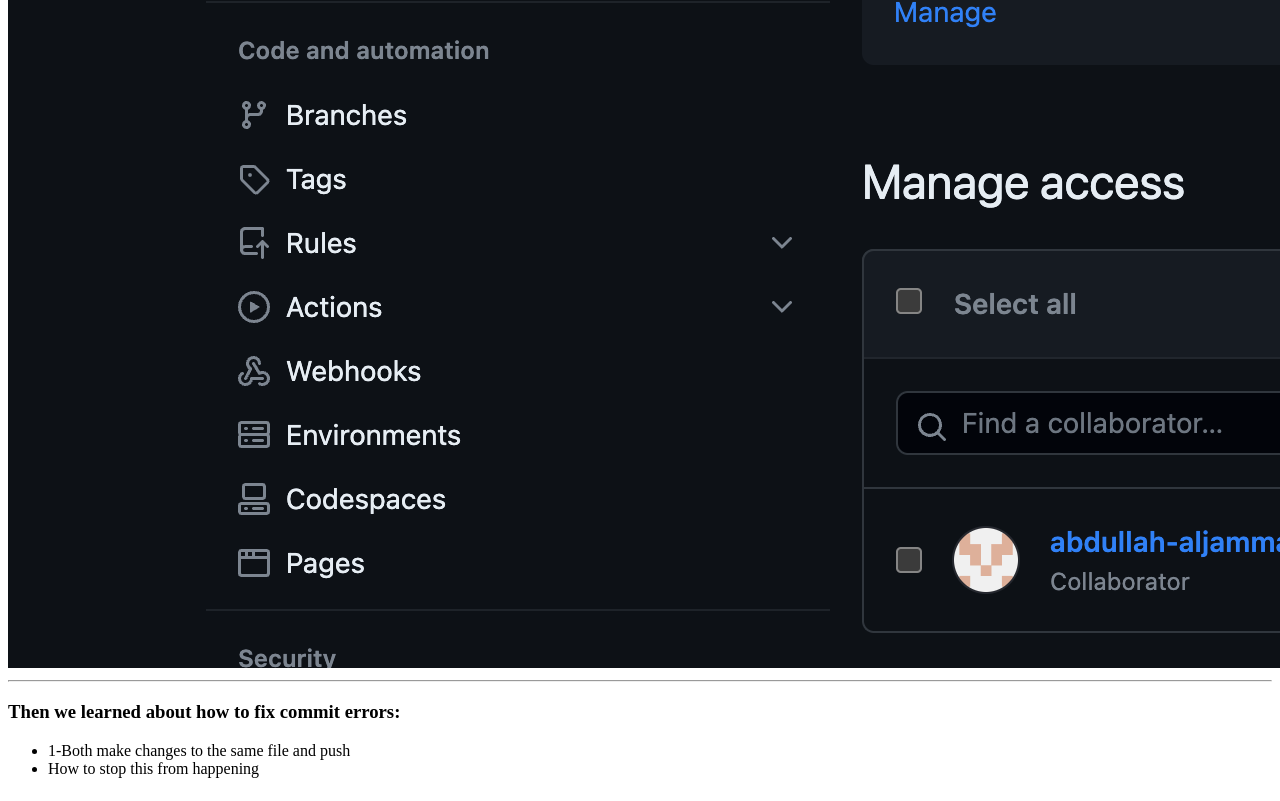
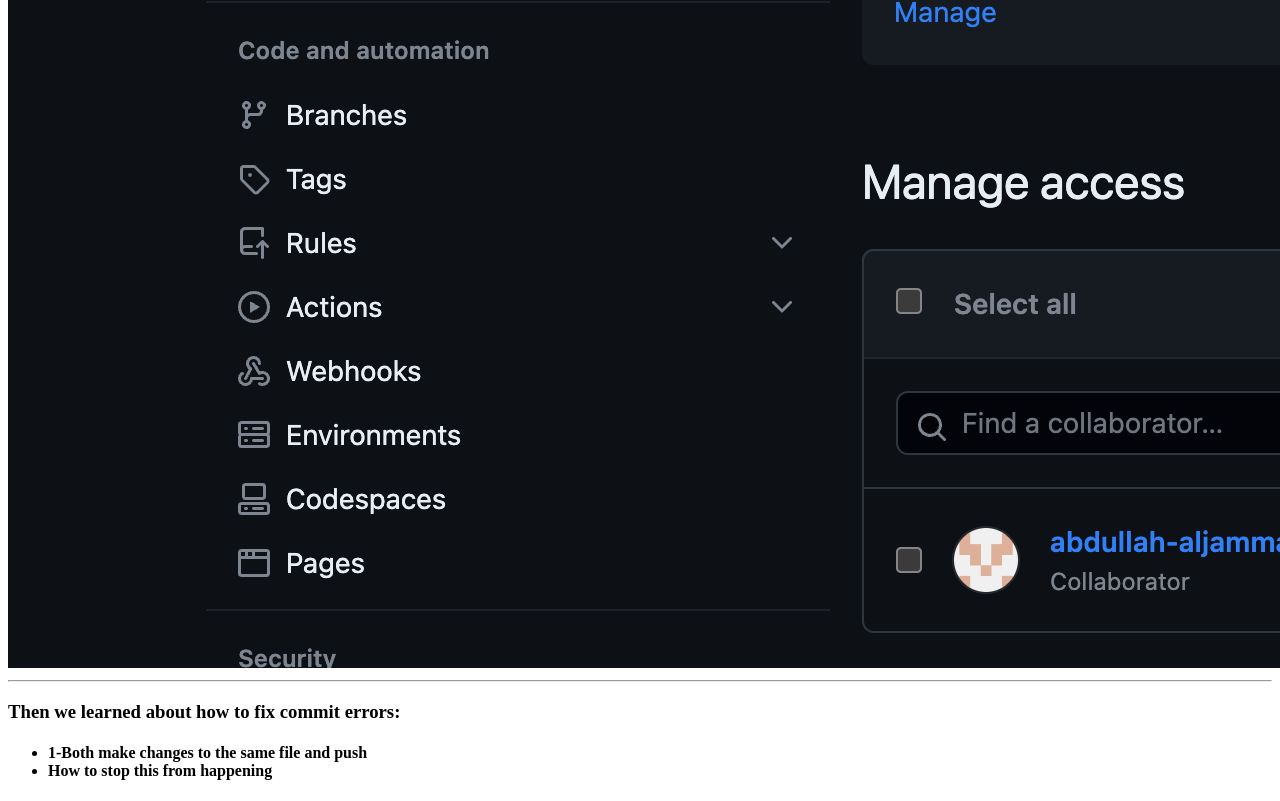
Before and after one commit to Peakdl/Github, a plain HTML site: page Read.html in a window 1280 px wide. Shown: the part 681-1482 px from the top of the page. Drawn offline with Linux system fonts and the light colour scheme.

Commit message:
Adding markdown

```diff
--- a/Read.html
+++ b/Read.html
@@ -14,12 +14,12 @@
     <img src="./Collab.png" alt="Collaborators Page">
 <hr>
 <h3>Then we learned about how to fix commit errors:</h3>
-<ul>
+<h4><ul>
     <li>
         1-Both make changes to the same file and push
         <li>
             How to stop this from happening
         </li>
     </li>
-    </ul>
+    </ul></h4>
 </html>
```
Also changed, not shown: README.md.
